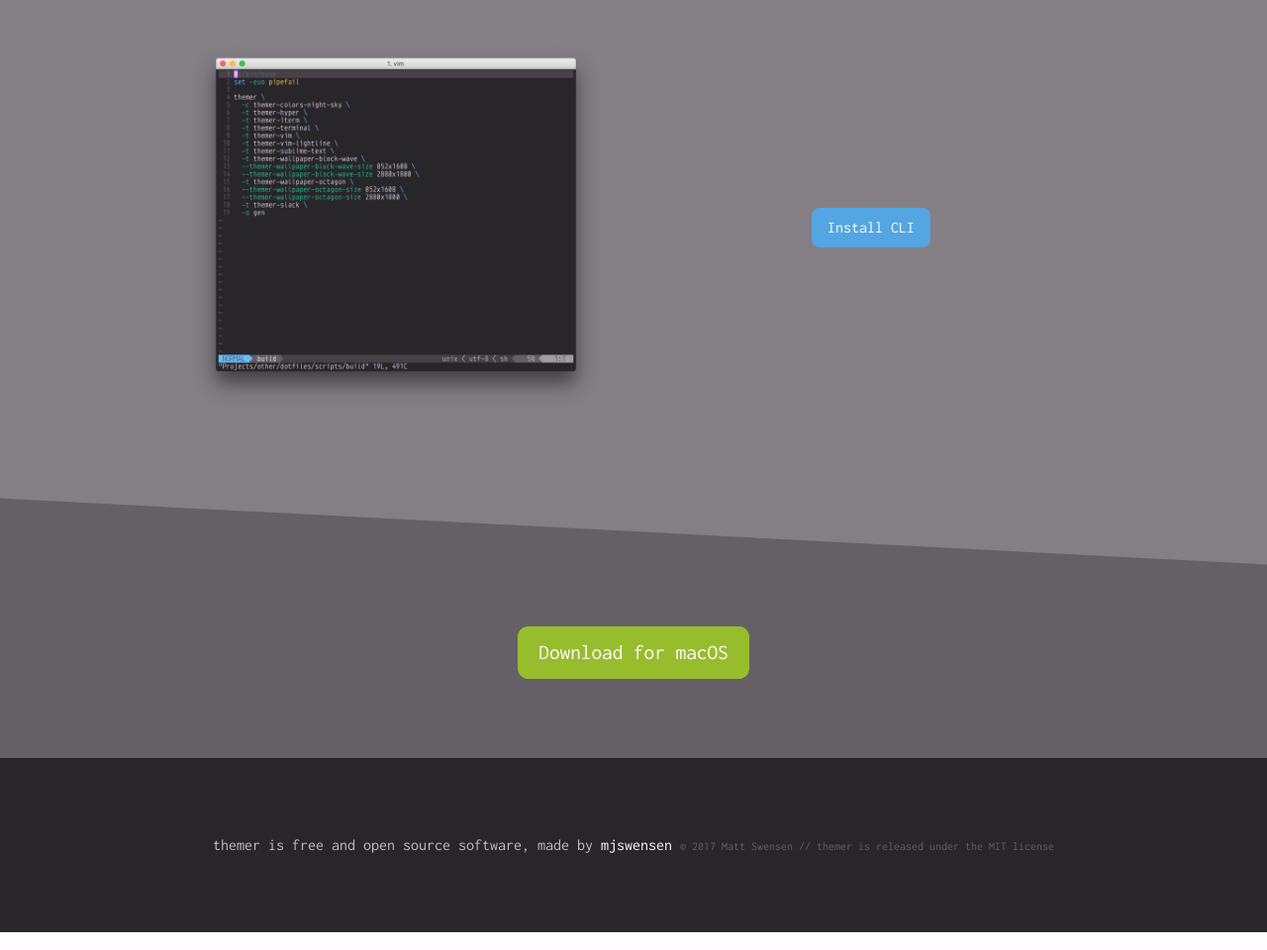
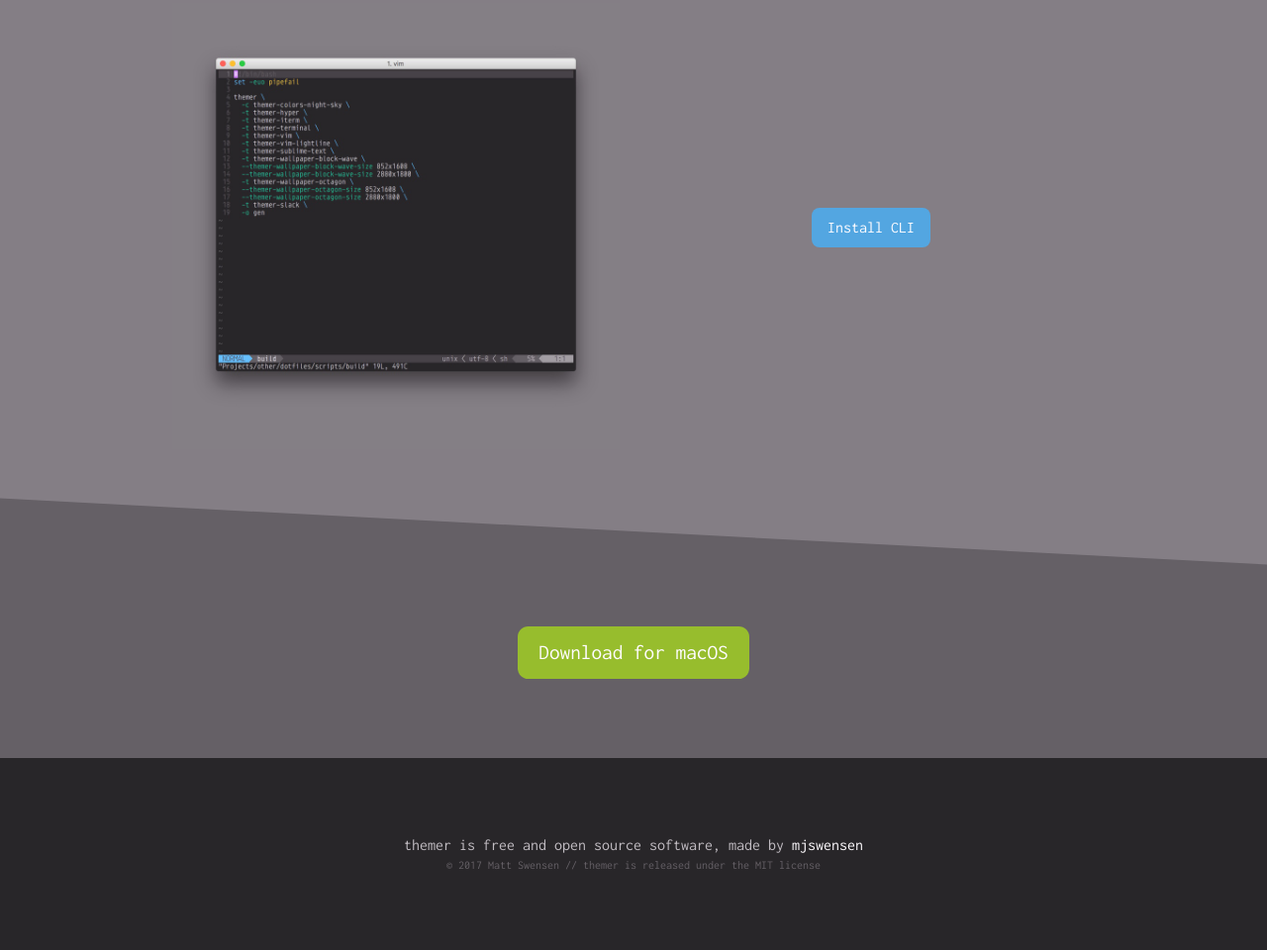
Before and after one commit to themerdev/themer-site, a plain HTML site: page index.html in a window 1280 px wide. Shown: the part 3028-3988 px from the top of the page at 99% size. Drawn offline with nearby package versions, Linux system fonts and the light colour scheme.

Commit message:
Fixing the footer text alignment.

```diff
--- a/index.css
+++ b/index.css
@@ -232,11 +232,6 @@ footer {
   position: relative;
   color: #C1BCC2;
   background-color: #282629;
-  display: flex;
-  flex-direction: column;
-  justify-content: center;
-  align-items: center;
-  text-align: center;
   padding: 5rem 0;
 }
 
@@ -244,6 +239,14 @@ footer a {
   color: #FFFCFF;
 }
 
+.footer--text--container {
+  display: flex;
+  flex-direction: column;
+  justify-content: center;
+  align-items: center;
+  text-align: center;
+}
+
 .legal {
   font-size: 0.75rem;
   margin-top: 0.33rem;
--- a/index.html
+++ b/index.html
@@ -148,7 +148,7 @@
     </main>
     <footer>
       <div class="row">
-        <div class="column small-12">
+        <div class="column small-12 footer--text--container">
           <span>themer is free and open source software, made by <a href="https://mjswensen.com">mjswensen</a></span>
           <span class="legal">© 2017 Matt Swensen // themer is released under the MIT license</span>
         </div>
```
